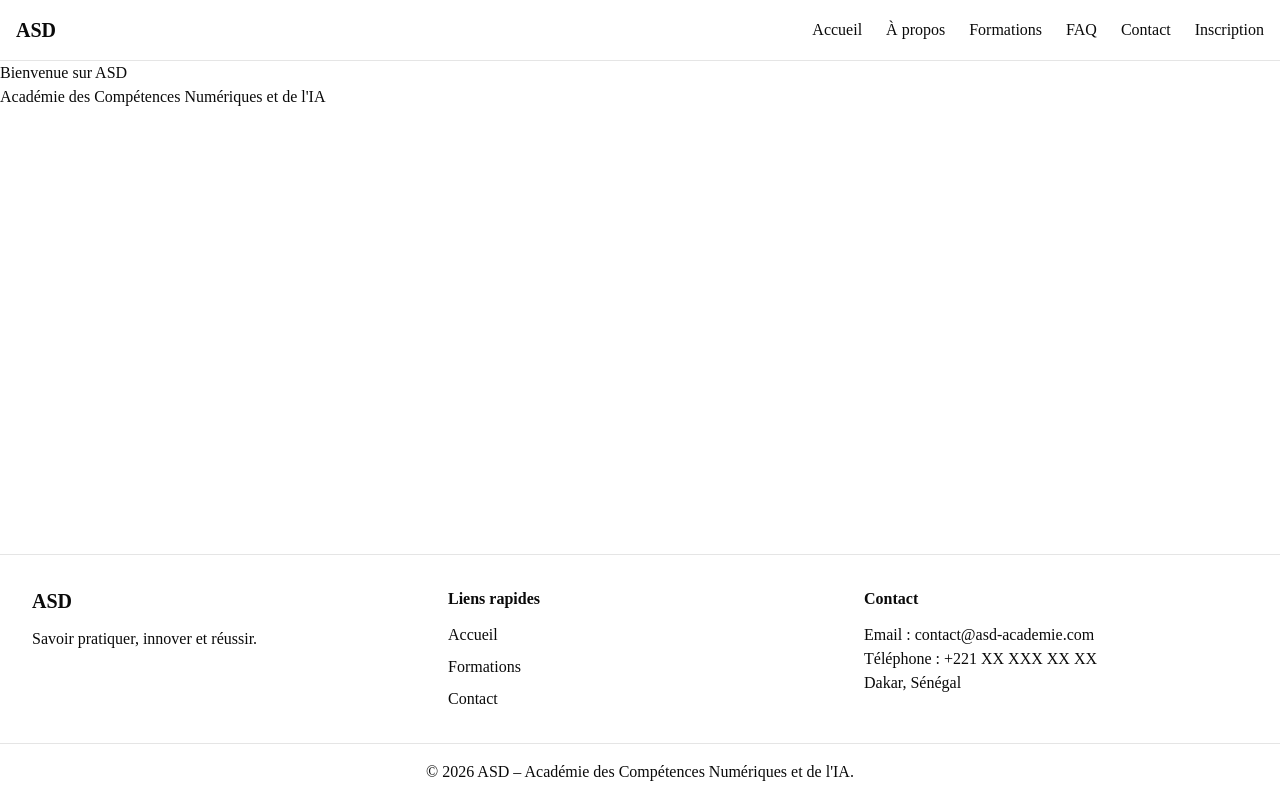
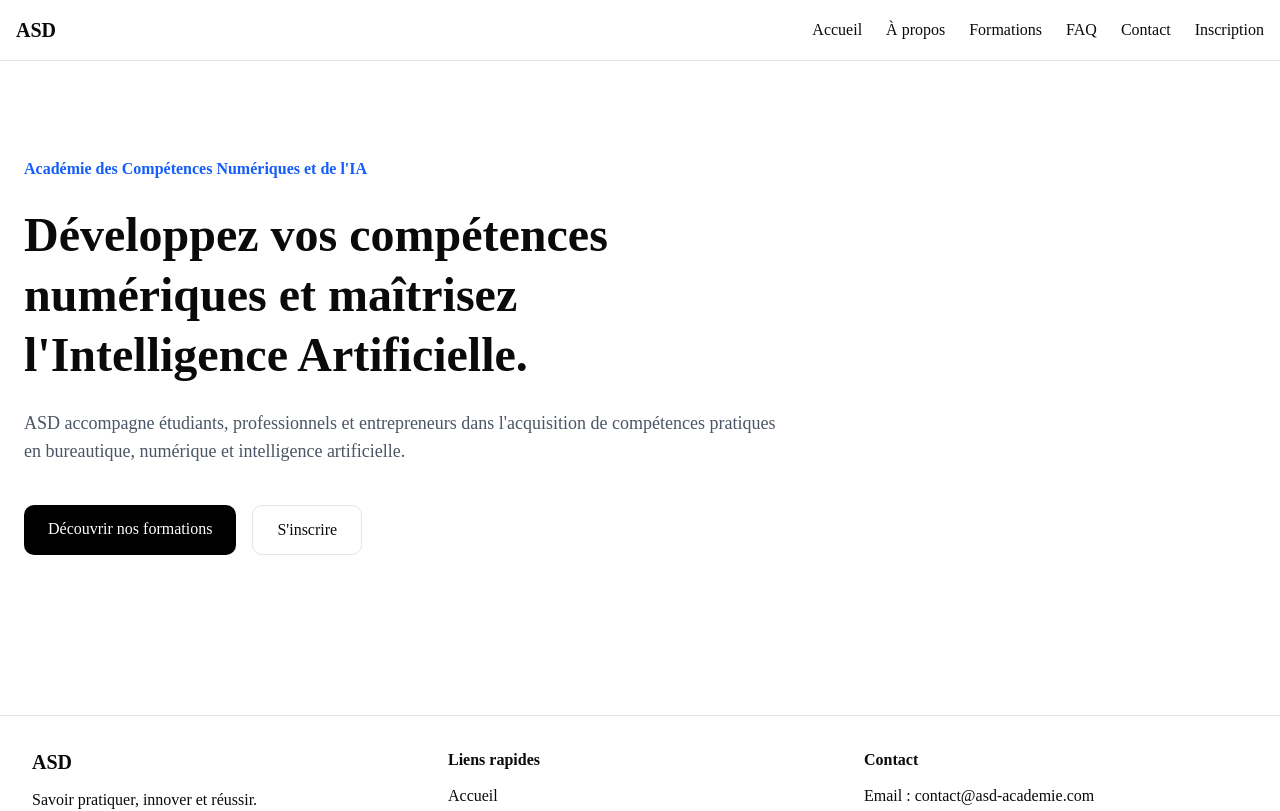
Before and after one commit to alassanediarra-tech/asd-academie, a Next.js app: page / in a window 1280 px wide. Shown: the top 811 px of the page. Built offline with nearby package versions, Linux system fonts and the light colour scheme.

Commit message:
Création de la hero section

```diff
--- a/app/page.tsx
+++ b/app/page.tsx
@@ -1,10 +1,41 @@
+import Link from "next/link";
+
 export default function HomePage() {
   return (
-    <div>
-      <h1>Bienvenue sur ASD</h1>
-      <p>
-        Académie des Compétences Numériques et de l'IA
-      </p>
-    </div>
+    <section className="max-w-7xl mx-auto px-6 py-24">
+      <div className="max-w-3xl">
+
+        <span className="text-blue-600 font-semibold">
+          Académie des Compétences Numériques et de l'IA
+        </span>
+
+        <h1 className="text-5xl font-bold mt-6 leading-tight">
+          Développez vos compétences numériques et maîtrisez l'Intelligence Artificielle.
+        </h1>
+
+        <p className="mt-6 text-lg text-gray-600">
+          ASD accompagne étudiants, professionnels et entrepreneurs
+          dans l'acquisition de compétences pratiques en bureautique,
+          numérique et intelligence artificielle.
+        </p>
+
+        <div className="flex gap-4 mt-10">
+          <Link
+            href="/formations"
+            className="bg-black text-white px-6 py-3 rounded-lg"
+          >
+            Découvrir nos formations
+          </Link>
+
+          <Link
+            href="/inscription"
+            className="border px-6 py-3 rounded-lg"
+          >
+            S'inscrire
+          </Link>
+        </div>
+
+      </div>
+    </section>
   );
 }
```
